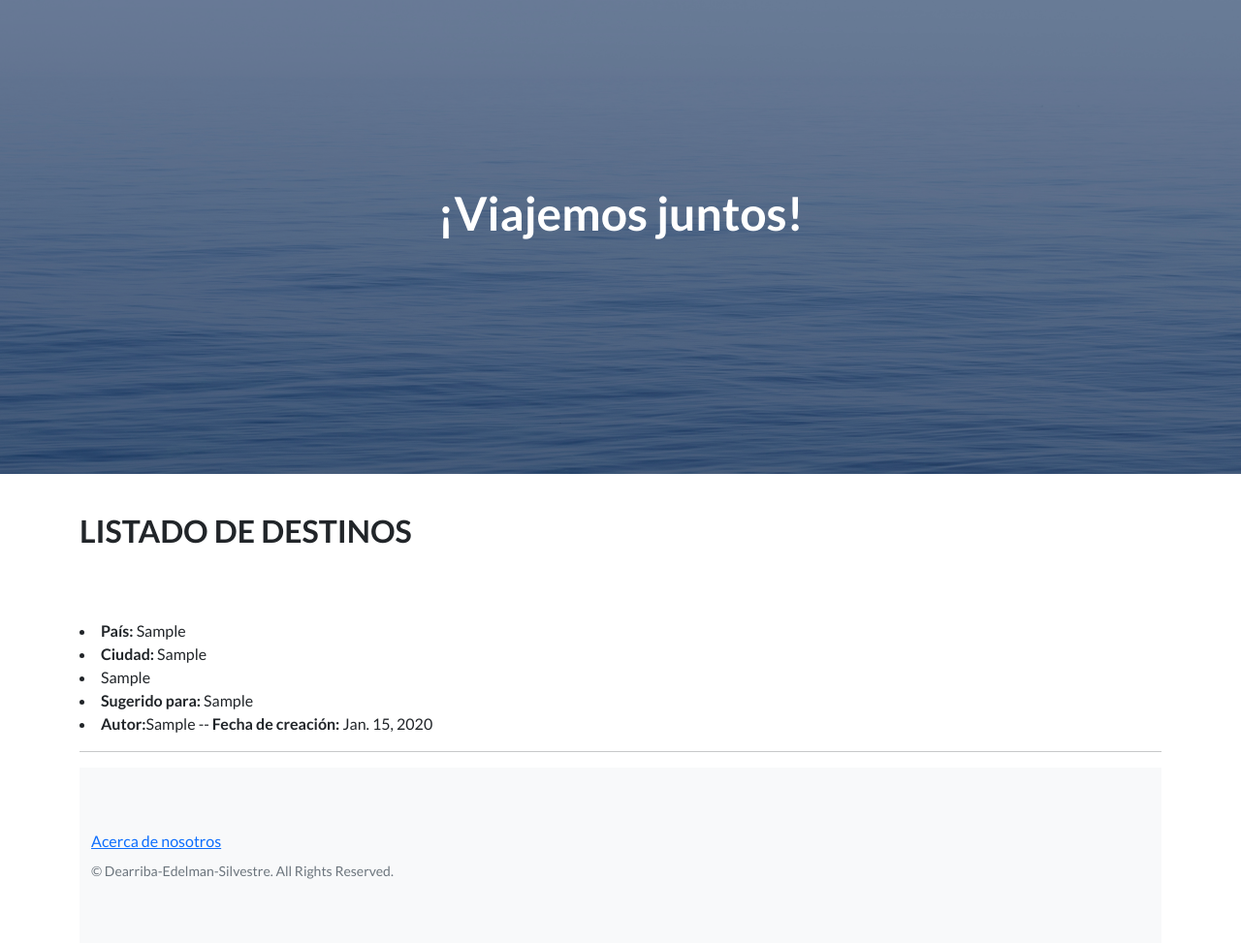
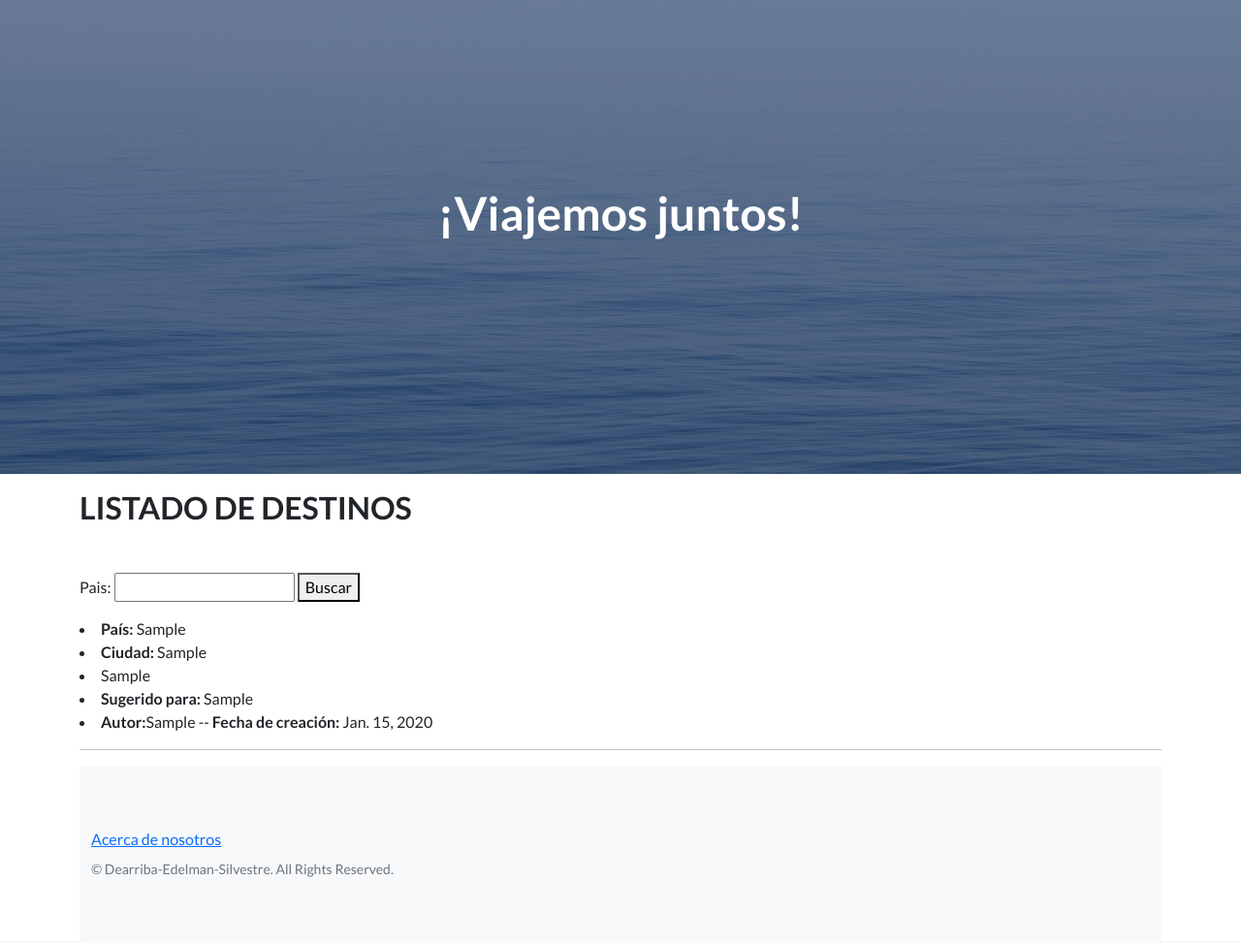
Before and after one commit to meugeniad/Entrega1-Dearriba_Edeleman_Silvestre, a Django app: page /listar/ in a window 1280 px wide. Shown: the part 57-1030 px from the top of the page at 97% size. After the commit the page ends 962 px from the top, so only its background shows below. Run offline with Django 4.2, Linux system fonts and the light colour scheme; tables that the repository leaves empty hold one stand-in row (values such as "Sample post"); some libraries are stand-ins or nearby versions.

Commit message:
Agrego formulario de búsqueda - Incorporo a listar destinos

```diff
--- a/home/forms.py
+++ b/home/forms.py
@@ -7,3 +7,6 @@ class DestinoFormulario(forms.Form):
     informacion =  forms.CharField(max_length = 500)
     sugerido_para = forms.CharField(max_length = 200)
     autor = forms.CharField(max_length = 50)
+
+class BuscarPaisFormulario(forms.Form):
+    pais = forms.CharField(max_length=50)
--- a/home/templates/home/listar.html
+++ b/home/templates/home/listar.html
@@ -6,10 +6,15 @@
 
 {% block mi_contenido %}
 <br>
-<br>
 <p><H2>LISTADO DE DESTINOS </H2><p>
 <br>
-<br>
+
+<form action={% url 'listar' %} method="GET">
+    <p>
+       {{formulario}}
+        <button>Buscar</button>
+    </p>
+</form>
 
  <p>
     {% if destinos %}
--- a/home/views.py
+++ b/home/views.py
@@ -2,7 +2,7 @@ from django.shortcuts import render, redirect
 from django.urls import is_valid_path
 from home.models import Destino
 from datetime import date
-from home.forms import DestinoFormulario
+from home.forms import DestinoFormulario , BuscarPaisFormulario
 
 
 # Create your views here.
@@ -36,7 +36,9 @@ def listar(request):
 
     destinos = Destino.objects.all()
 
-    return render(request, 'home/listar.html',{'destinos': destinos})
+    formulario = BuscarPaisFormulario()
+
+    return render(request, 'home/listar.html',{'destinos': destinos , 'formulario':formulario})
 
 def index(request):
     return render(request, 'home/index.html')
```
